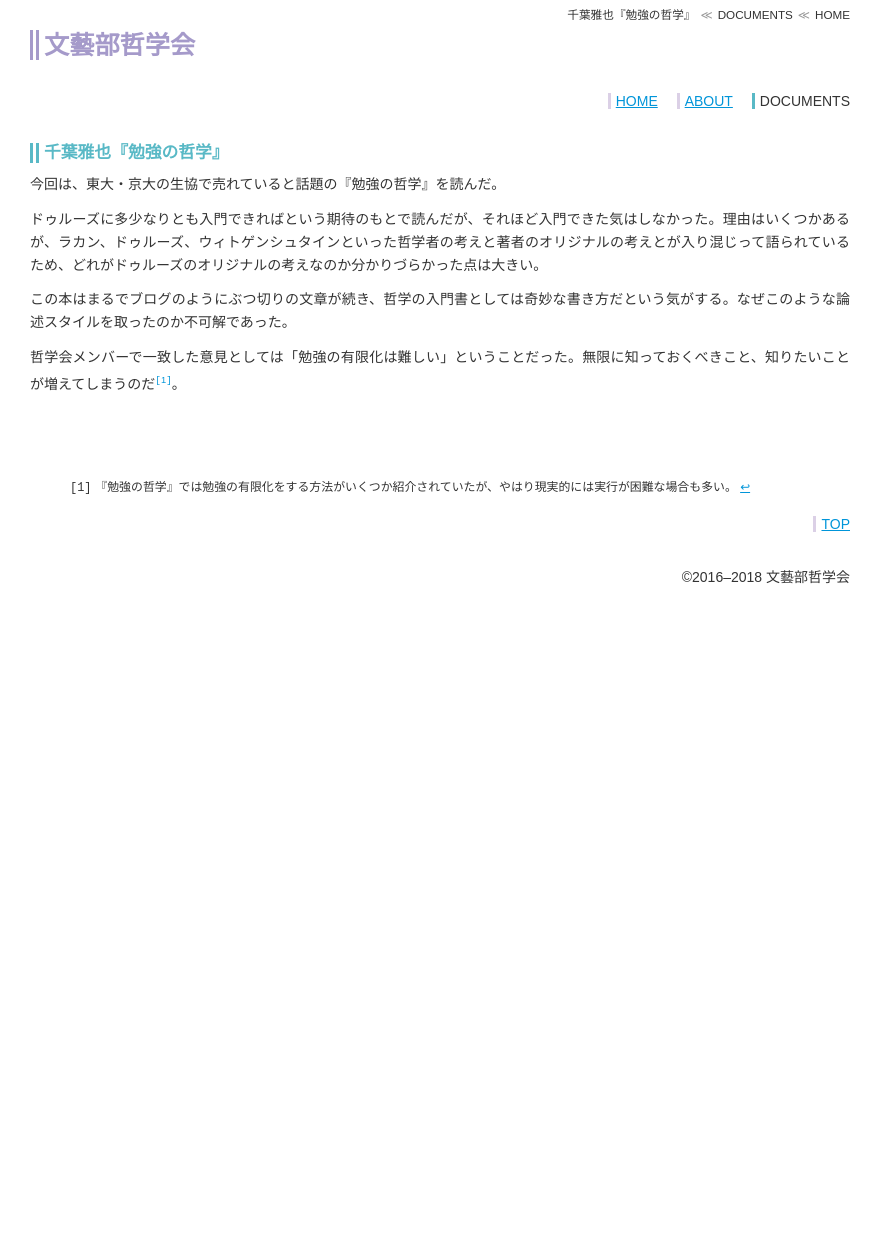
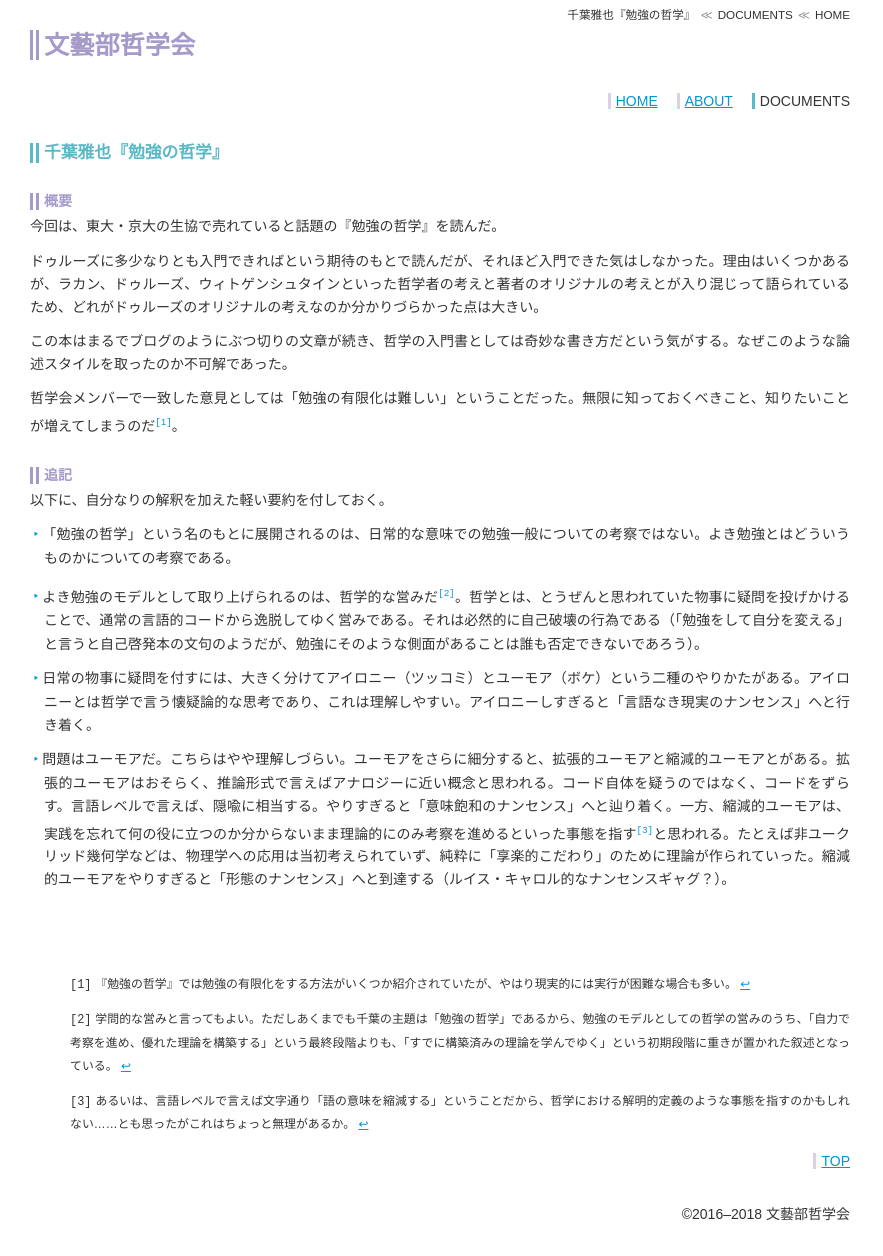
Before and after one commit to qdaibungei/philosophy, a Jekyll site: the page built from docs/_posts/2017-06-25-philo.md, in a window 1280 px wide. Shown: the whole page, without its empty margins (0-883 px from the left). Built offline with Jekyll 4.4.1, drawn with Linux system fonts in a browser that asks for light colours; before the commit the page ends 900 px from its top, so only the background shows below that.

Commit message:
Update 2017-06-25-philo.md

```diff
--- a/docs/_posts/2017-06-25-philo.md
+++ b/docs/_posts/2017-06-25-philo.md
@@ -4,6 +4,7 @@ title:  千葉雅也『勉強の哲学』
 date:   2017-06-25
 ---
 
+### 概要
 今回は、東大・京大の生協で売れていると話題の『勉強の哲学』を読んだ。
 
 ドゥルーズに多少なりとも入門できればという期待のもとで読んだが、それほど入門できた気はしなかった。理由はいくつかあるが、ラカン、ドゥルーズ、ウィトゲンシュタインといった哲学者の考えと著者のオリジナルの考えとが入り混じって語られているため、どれがドゥルーズのオリジナルの考えなのか分かりづらかった点は大きい。
@@ -13,3 +14,15 @@ date:   2017-06-25
 哲学会メンバーで一致した意見としては「勉強の有限化は難しい」ということだった。無限に知っておくべきこと、知りたいことが増えてしまうのだ[^1]。
 
 [^1]: 『勉強の哲学』では勉強の有限化をする方法がいくつか紹介されていたが、やはり現実的には実行が困難な場合も多い。
+
+
+### 追記
+以下に、自分なりの解釈を加えた軽い要約を付しておく。
+
+* 「勉強の哲学」という名のもとに展開されるのは、日常的な意味での勉強一般についての考察ではない。よき勉強とはどういうものかについての考察である。
+* よき勉強のモデルとして取り上げられるのは、哲学的な営みだ[^2]。哲学とは、とうぜんと思われていた物事に疑問を投げかけることで、通常の言語的コードから逸脱してゆく営みである。それは必然的に自己破壊の行為である（「勉強をして自分を変える」と言うと自己啓発本の文句のようだが、勉強にそのような側面があることは誰も否定できないであろう）。
+* 日常の物事に疑問を付すには、大きく分けてアイロニー（ツッコミ）とユーモア（ボケ）という二種のやりかたがある。アイロニーとは哲学で言う懐疑論的な思考であり、これは理解しやすい。アイロニーしすぎると「言語なき現実のナンセンス」へと行き着く。
+* 問題はユーモアだ。こちらはやや理解しづらい。ユーモアをさらに細分すると、拡張的ユーモアと縮減的ユーモアとがある。拡張的ユーモアはおそらく、推論形式で言えばアナロジーに近い概念と思われる。コード自体を疑うのではなく、コードをずらす。言語レベルで言えば、隠喩に相当する。やりすぎると「意味飽和のナンセンス」へと辿り着く。一方、縮減的ユーモアは、実践を忘れて何の役に立つのか分からないまま理論的にのみ考察を進めるといった事態を指す[^3]と思われる。たとえば非ユークリッド幾何学などは、物理学への応用は当初考えられていず、純粋に「享楽的こだわり」のために理論が作られていった。縮減的ユーモアをやりすぎると「形態のナンセンス」へと到達する（ルイス・キャロル的なナンセンスギャグ？）。
+
+[^2]: 学問的な営みと言ってもよい。ただしあくまでも千葉の主題は「勉強の哲学」であるから、勉強のモデルとしての哲学の営みのうち、「自力で考察を進め、優れた理論を構築する」という最終段階よりも、「すでに構築済みの理論を学んでゆく」という初期段階に重きが置かれた叙述となっている。
+[^3]: あるいは、言語レベルで言えば文字通り「語の意味を縮減する」ということだから、哲学における解明的定義のような事態を指すのかもしれない……とも思ったがこれはちょっと無理があるか。
```
